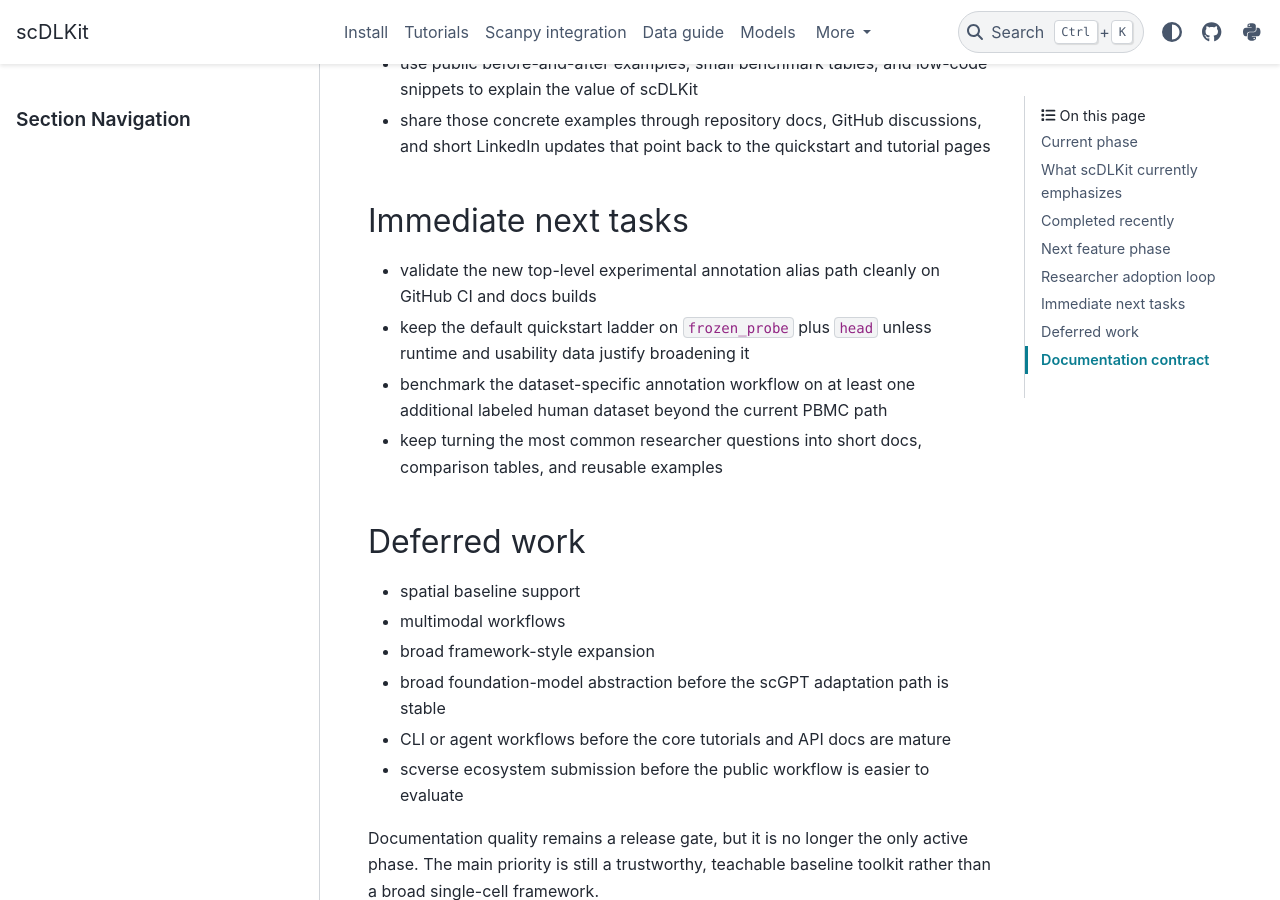
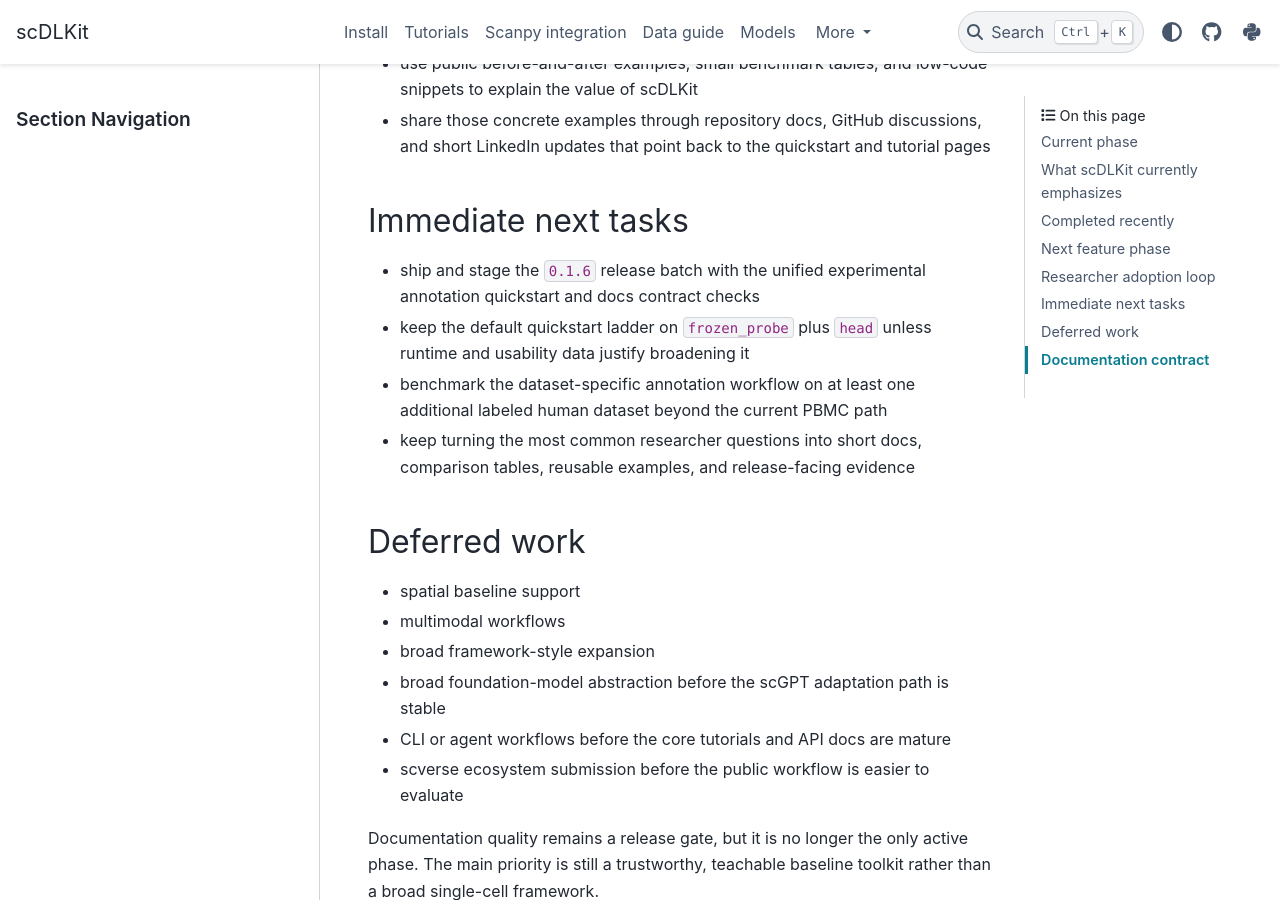
Before and after one commit to uddamvathanak/scDLKit, a Sphinx documentation site: the page built from docs/roadmap.md, in a window 1280 px wide and 900 px high, scrolled down 2982 px. Built offline with Sphinx 7.4.7 and the PyData theme 0.15.4, drawn with Linux system fonts in a browser that asks for light colours; pages that are not in the unit, such as notebooks, are missing from menus.

```diff
--- a/docs/roadmap.md
+++ b/docs/roadmap.md
@@ -84,10 +84,10 @@ Near-term product and outreach work should stay close to the real researcher que
 
 ## Immediate next tasks
 
-- validate the new top-level experimental annotation alias path cleanly on GitHub CI and docs builds
+- ship and stage the `0.1.6` release batch with the unified experimental annotation quickstart and docs contract checks
 - keep the default quickstart ladder on `frozen_probe` plus `head` unless runtime and usability data justify broadening it
 - benchmark the dataset-specific annotation workflow on at least one additional labeled human dataset beyond the current PBMC path
-- keep turning the most common researcher questions into short docs, comparison tables, and reusable examples
+- keep turning the most common researcher questions into short docs, comparison tables, reusable examples, and release-facing evidence
 
 ## Deferred work
 
--- a/pyproject.toml
+++ b/pyproject.toml
@@ -4,7 +4,7 @@ build-backend = "setuptools.build_meta"
 
 [project]
 name = "scdlkit"
-version = "0.1.5"
+version = "0.1.6"
 description = "AnnData-native deep learning baselines for single-cell data."
 readme = "README.md"
 license = "MIT"
--- a/src/scdlkit/__init__.py
+++ b/src/scdlkit/__init__.py
@@ -227,4 +227,4 @@ __all__ = [
     "prepare_data",
 ]
 
-__version__ = "0.1.5"
+__version__ = "0.1.6"
```
Also changed, not shown: CHANGELOG.md (+9 -0 lines), docs/_static/first_run_latent_pca.png, docs/_static/first_run_loss_curve.png, docs/_static/pbmc_benchmark_comparison.png, docs/_static/pbmc_downstream_leiden_umap.png, docs/_static/pbmc_vae_latent_umap.png, 5 other files.
